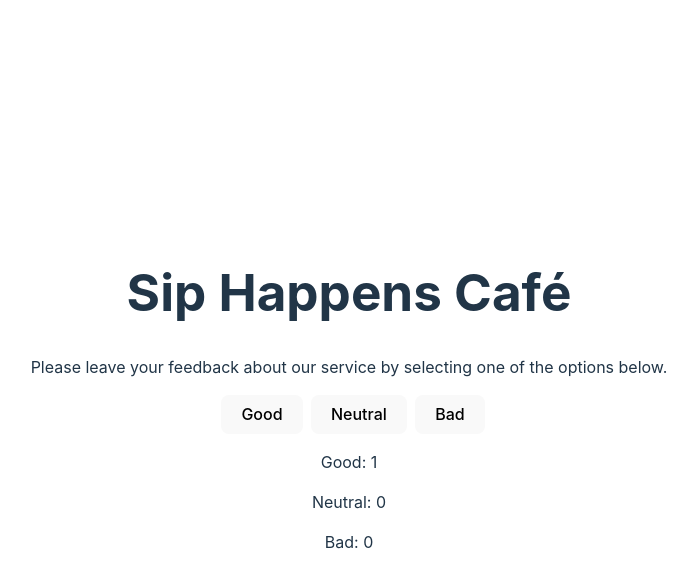
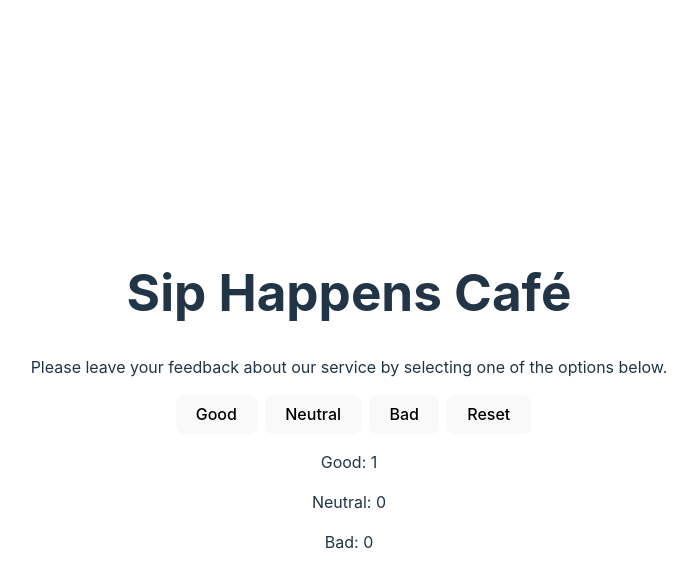
Before and after one commit to Serhii2009/goit-react-hw-02, a React (Vite) app: page / in a window 1280 px wide. Both pictures are taken after a click on the button "Good". Shown: the top 588 px of the page, without its empty margins (291-988 px from the left). Built offline with nearby package versions, Linux system fonts and the light colour scheme.

Commit message:
Add mini-task 4

```diff
--- a/src/components/App.jsx
+++ b/src/components/App.jsx
@@ -18,6 +18,17 @@ export const App = () => {
     }));
   };
 
+  const handleReset = () => {
+    setFeedbackTypes({
+      good: 0,
+      neutral: 0,
+      bad: 0,
+    });
+  };
+
+  const totalFeedback =
+    feedbackTypes.good + feedbackTypes.neutral + feedbackTypes.bad;
+
   return (
     <div>
       <h1>Sip Happens Café</h1>
@@ -25,7 +36,11 @@ export const App = () => {
         Please leave your feedback about our service by selecting one of the
         options below.
       </p>
-      <Options onFeedback={handleFeedback} />
+      <Options
+        onFeedback={handleFeedback}
+        onReset={handleReset}
+        hasFeedback={totalFeedback}
+      />
       <Feedback feedbackTypes={feedbackTypes} />
     </div>
   );
--- a/src/components/Options/Options.jsx
+++ b/src/components/Options/Options.jsx
@@ -1,4 +1,4 @@
-export const Options = ({ onFeedback }) => {
+export const Options = ({ onFeedback, onReset, hasFeedback }) => {
   return (
     <div>
       <button className="list-buttons" onClick={() => onFeedback("good")}>
@@ -10,6 +10,12 @@ export const Options = ({ onFeedback }) => {
       <button className="list-buttons" onClick={() => onFeedback("bad")}>
         Bad
       </button>
+
+      {hasFeedback > 0 && (
+        <button className="list-buttons" onClick={onReset}>
+          Reset
+        </button>
+      )}
     </div>
   );
 };
```
